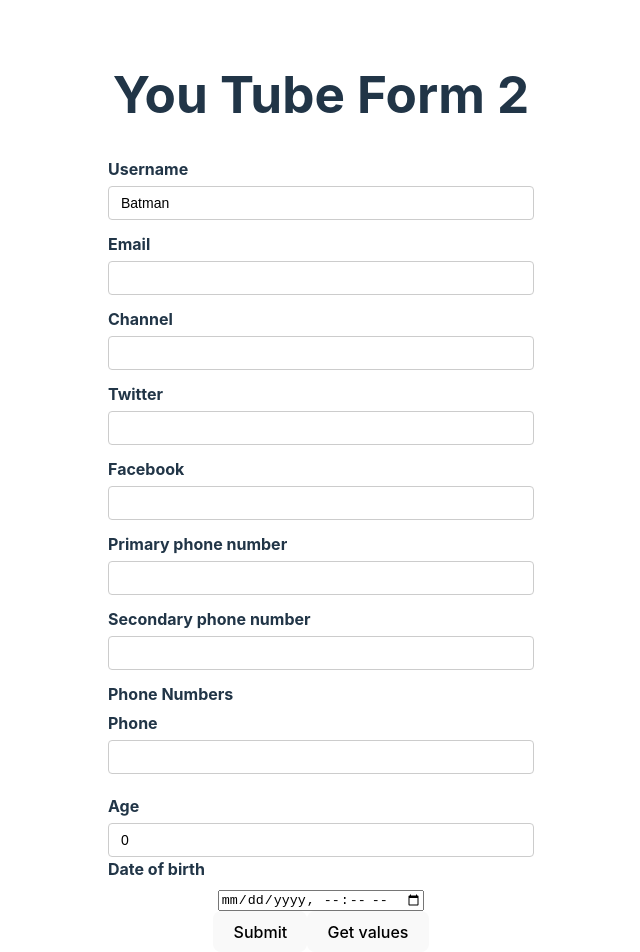
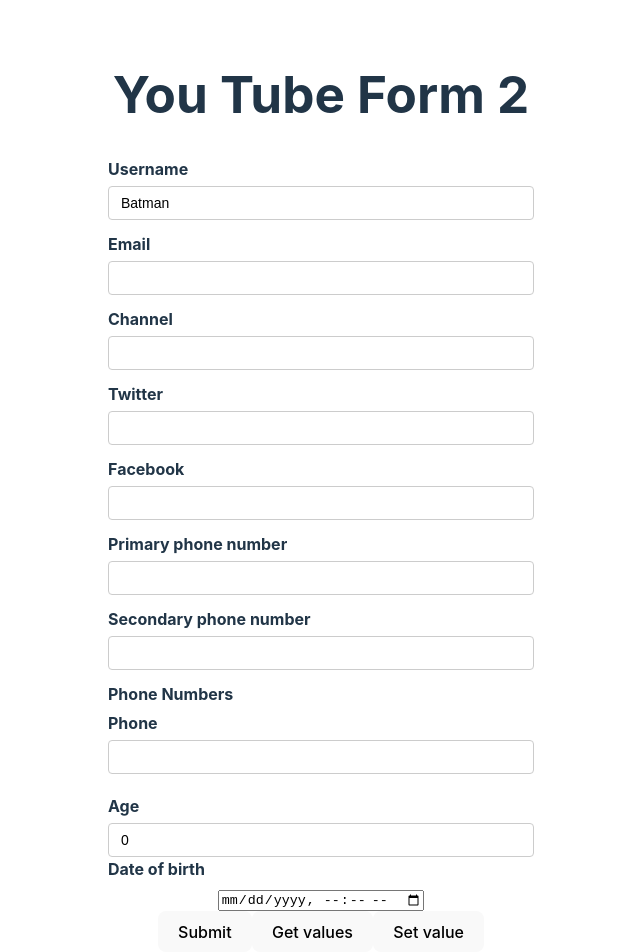
Before and after one commit to sidney-essjr/hook-form, a React (Vite) app: page / in a window 1280 px wide. Shown: the top 952 px of the page, without its empty margins (319-959 px from the left). Built offline with nearby package versions, Linux system fonts and the light colour scheme.

Commit message:
setValue

```diff
--- a/src/components/YouTubeForm.tsx
+++ b/src/components/YouTubeForm.tsx
@@ -25,6 +25,7 @@ export default function YouTubeForm() {
     reset,
     watch,
     getValues,
+    setValue,
     formState: { errors },
   } = useForm<YouTubeFormProps>({
     defaultValues: {
@@ -66,6 +67,14 @@ export default function YouTubeForm() {
 
   function handleGetValues() {
     console.log(getValues(["username", "age"]));
+  }
+
+  function handleSetValue() {
+    setValue("username", "", {
+      shouldDirty: true,
+      shouldTouch: true,
+      shouldValidate: true,
+    });
   }
 
   // Observer pattern utilizado para evitar novas renderizações desnecessarias
@@ -232,6 +241,9 @@ export default function YouTubeForm() {
         <button type="button" onClick={handleGetValues}>
           Get values
         </button>
+        <button type="button" onClick={handleSetValue}>
+          Set value
+        </button>
       </form>
       <DevTool control={control} />
     </div>
```
